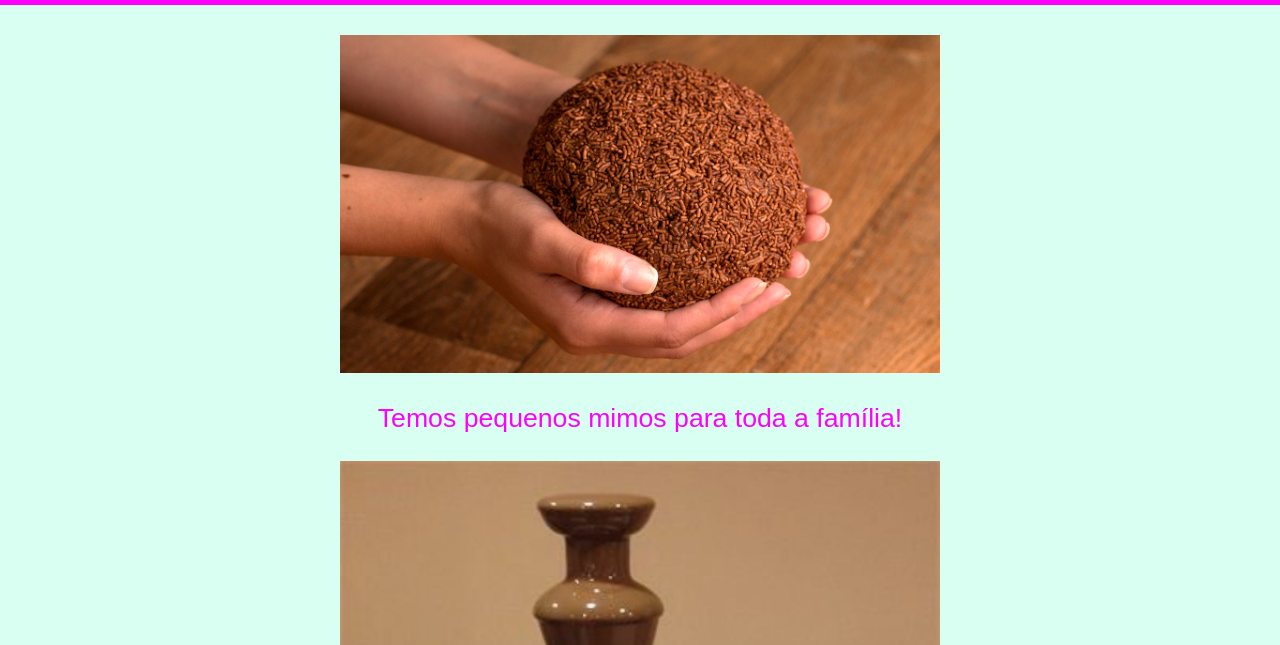
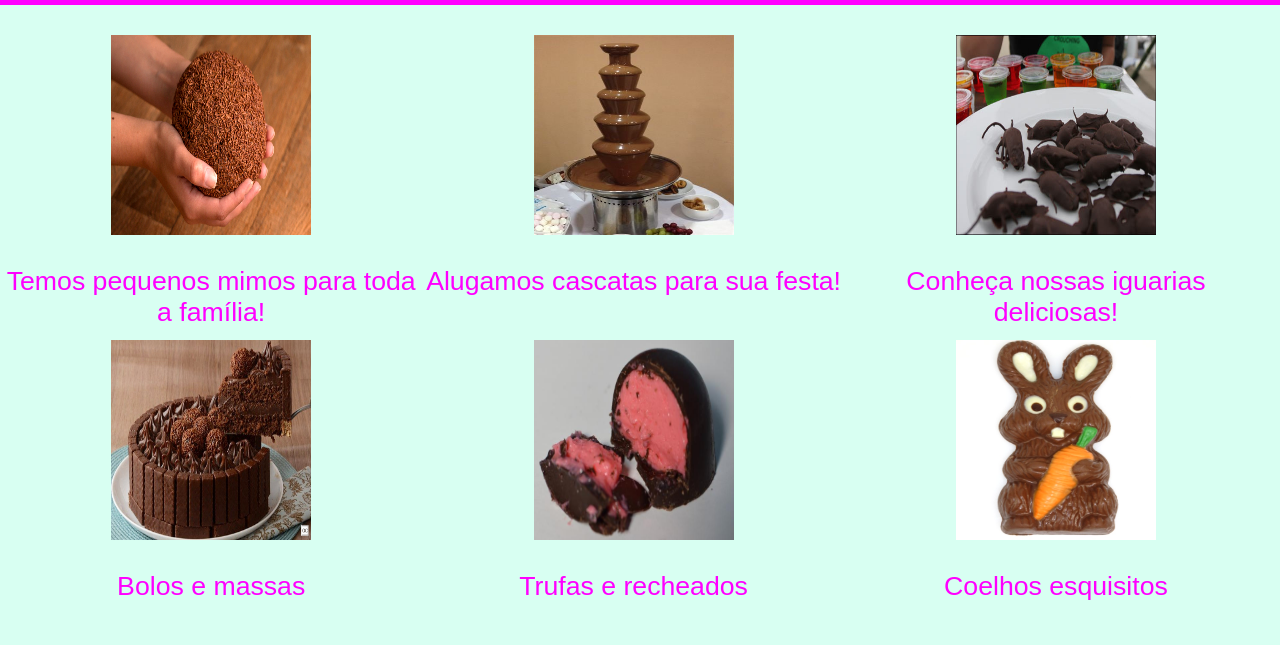
Before and after one commit to estacaohack6/201-responsivo-flexbox, a plain HTML site: page index.html in a window 1280 px wide. Shown: the part 155-800 px from the top of the page. Drawn offline with Linux system fonts and the light colour scheme.

Commit message:
Adicionar break point para as imagens

```diff
--- a/css/estilo.css
+++ b/css/estilo.css
@@ -132,3 +132,23 @@ section{
         margin: 0 10px;
     }
 }
+
+@media (min-width: 1260px){
+    section{
+        flex-direction: row;
+        flex-wrap: wrap;
+    }
+
+    .item{
+        margin: 0;
+        box-sizing: border-box;
+        overflow: hidden;
+        width: 33%;
+        height: calc((80vh - 30px)/2);
+    }
+
+    .item img{
+        height: 200px;
+        width: 200px;
+    }
+}
```
